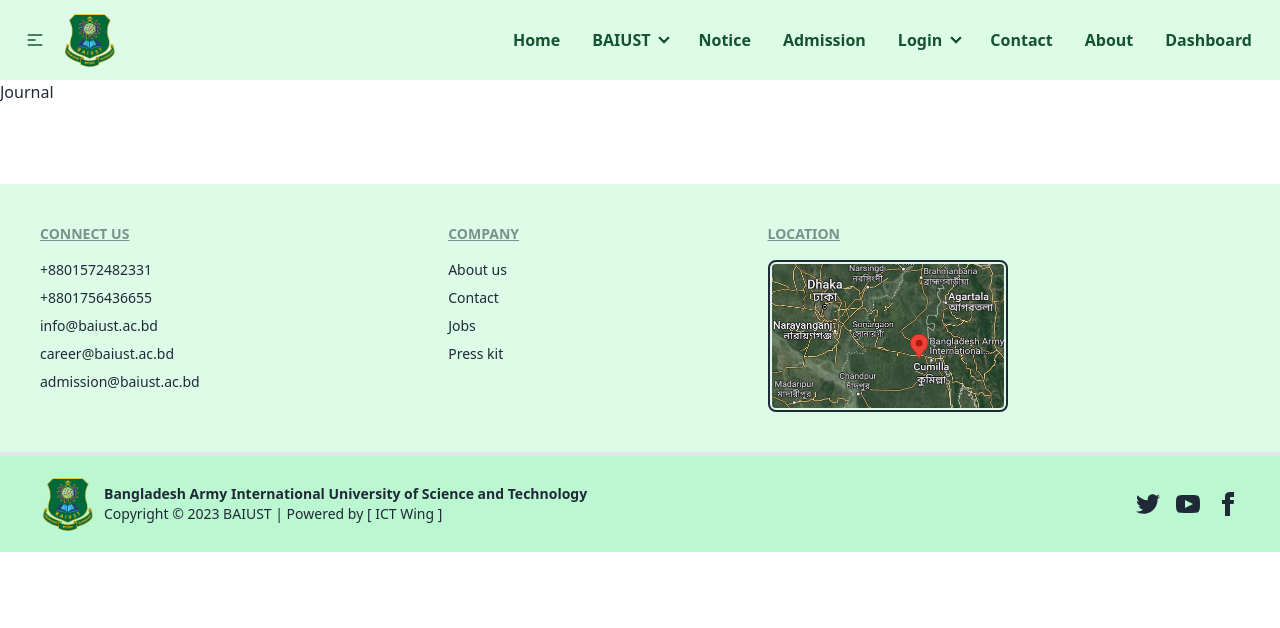
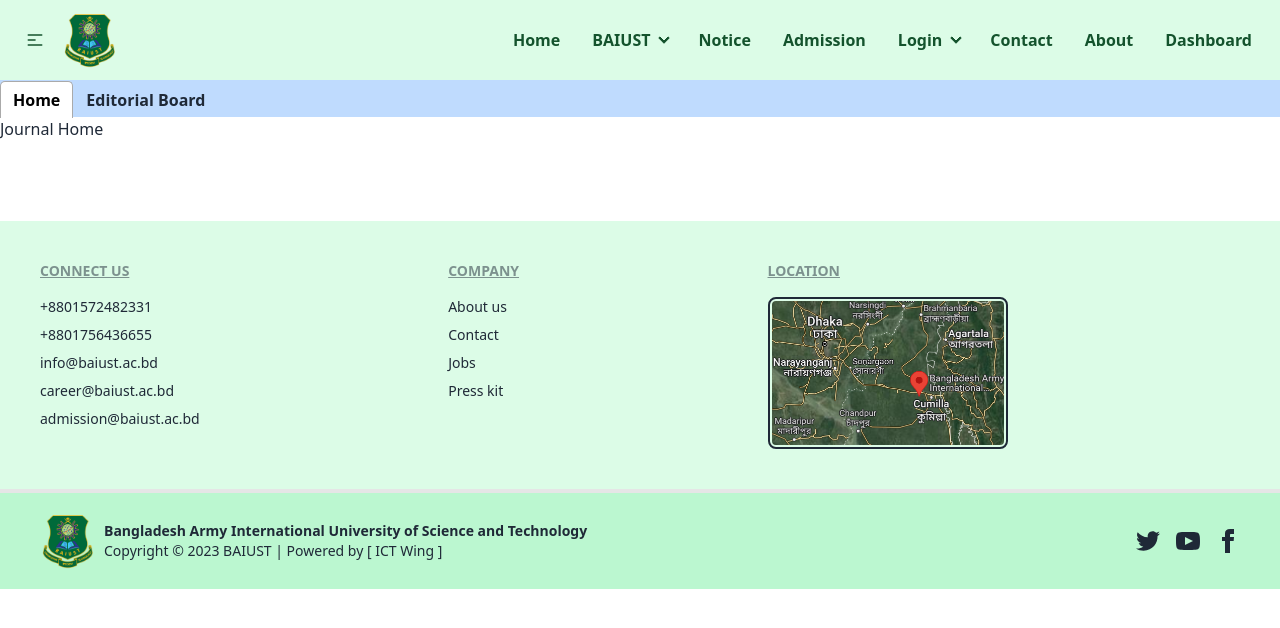
Before and after one commit to AH-Araf/Final_Year_Project_ClientSide, a React (Vite) app: page /journal in a window 1280 px wide. Shown: the top 628 px of the page. Built offline with nearby package versions, Linux system fonts and the light colour scheme; no server answers.

Commit message:
journal added

```diff
--- /dev/null
+++ b/src/Pages/Journal/EditorialBoard.jsx
@@ -0,0 +1,11 @@
+
+
+const EditorialBoard = () => {
+    return (
+        <div>
+            <h1>Editorial Board</h1>
+        </div>
+    );
+};
+
+export default EditorialBoard;
--- a/src/Pages/Journal/Journal.jsx
+++ b/src/Pages/Journal/Journal.jsx
@@ -1,9 +1,31 @@
+import { Tab, TabList, TabPanel, Tabs } from "react-tabs";
+import JournalHome from "./JournalHome";
+import EditorialBoard from "./EditorialBoard";
 
 
 const Journal = () => {
     return (
         <div>
-            <h1>Journal</h1>
+            <Tabs>
+                <TabList className='bg-blue-200'>
+                    <Tab>Home</Tab>
+                    <Tab>Editorial Board</Tab>
+
+                </TabList>
+
+
+
+                <TabPanel>
+                    <JournalHome></JournalHome>
+                </TabPanel>
+
+                <TabPanel>
+                    <EditorialBoard></EditorialBoard>
+                </TabPanel>
+
+
+
+            </Tabs>
         </div>
     );
 };
--- /dev/null
+++ b/src/Pages/Journal/JournalHome.jsx
@@ -0,0 +1,11 @@
+
+
+const JournalHome = () => {
+    return (
+        <div>
+            <h1>Journal Home</h1>
+        </div>
+    );
+};
+
+export default JournalHome;
```
